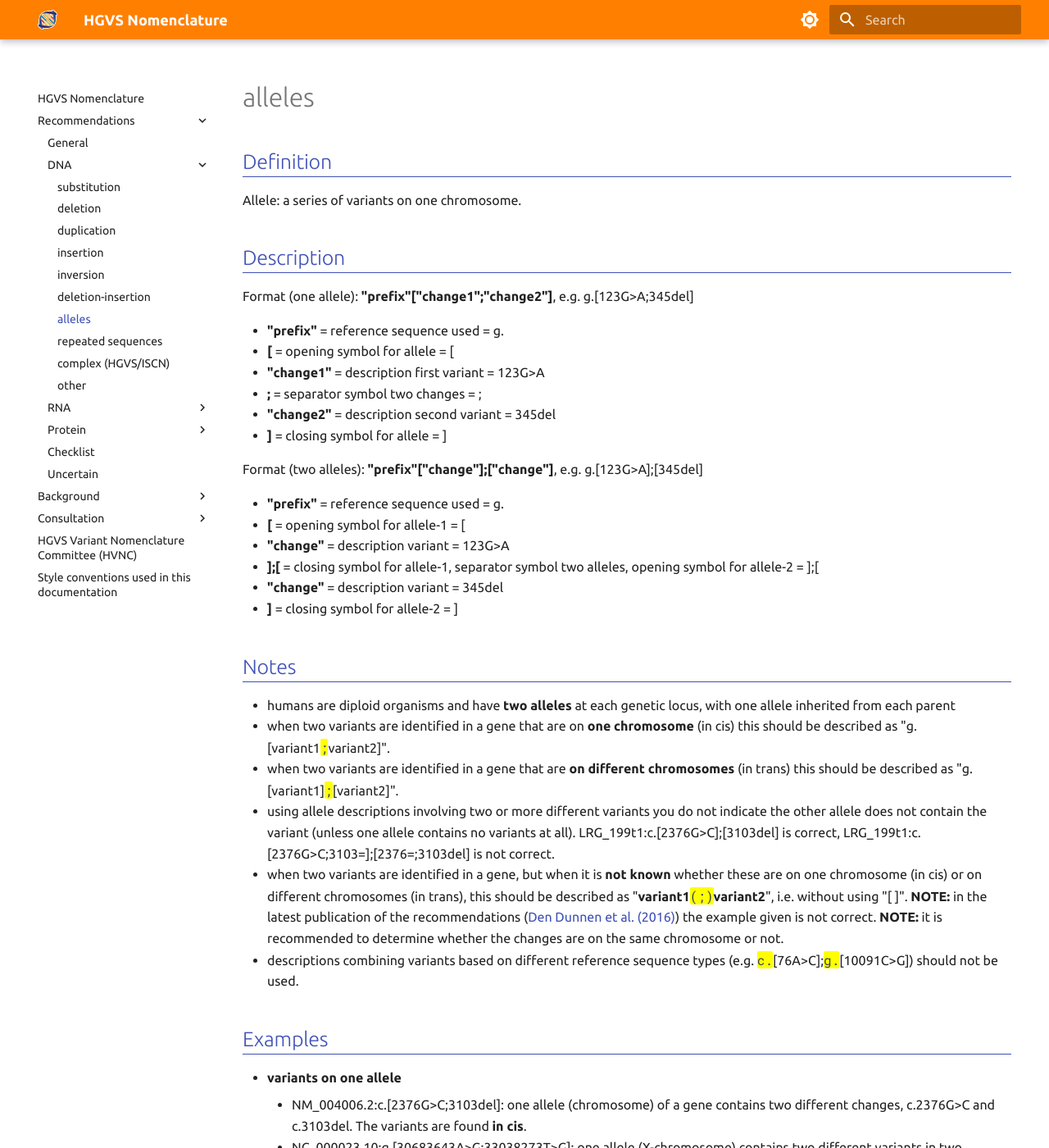
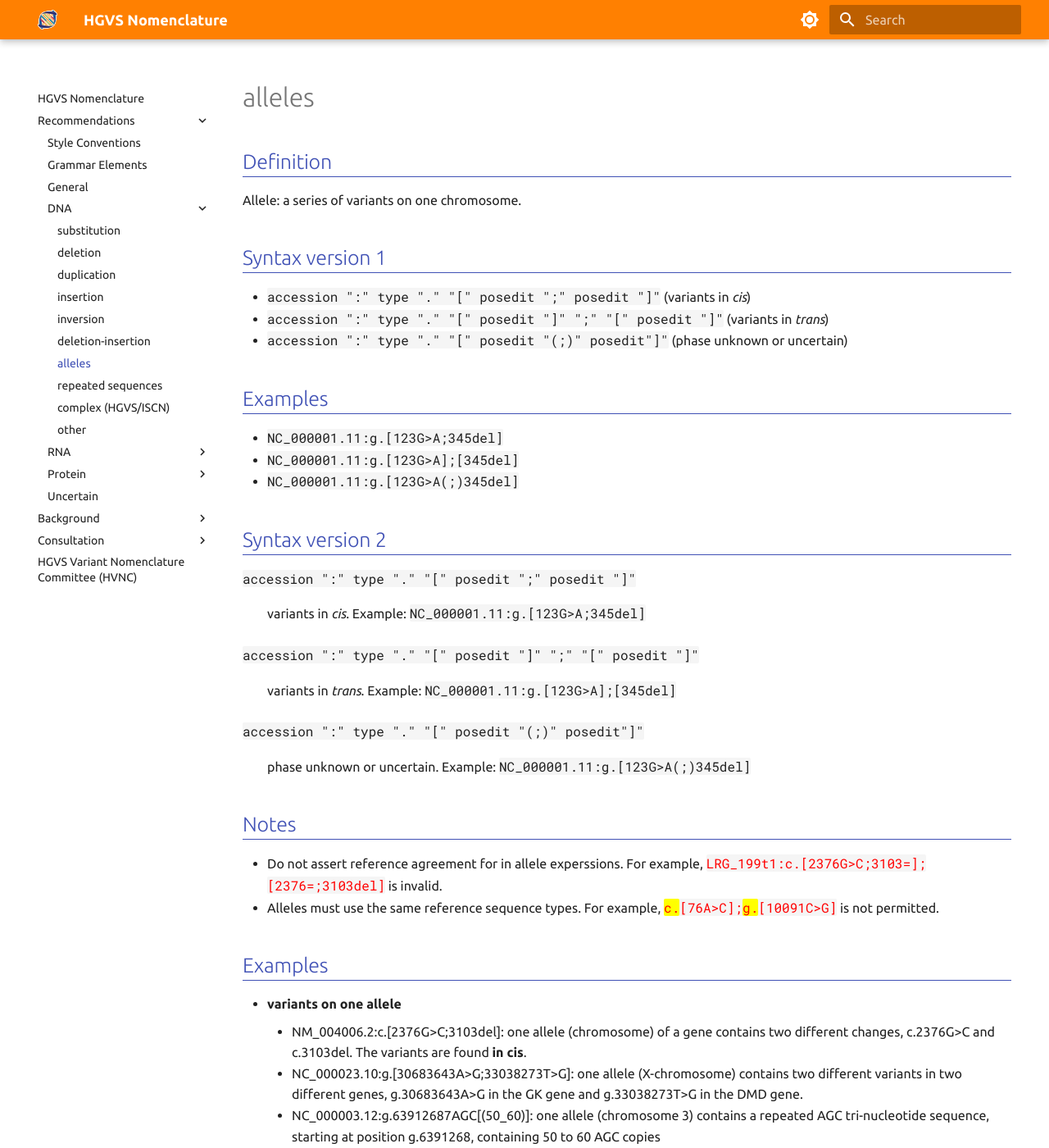
Before and after one commit to HGVSnomenclature/hgvs-nomenclature, an MkDocs documentation site: the page built from docs/recommendations/DNA/alleles.md, in a window 1280 px wide and 1400 px high. Shown: the whole window at 82% size. Built offline with MkDocs 1.6.1 and Material for MkDocs 9.7.7, drawn with Linux system fonts in a browser that asks for light colours.

Commit message:
started updating DNA allele with new styles

```diff
--- a/docs/recommendations/DNA/alleles.md
+++ b/docs/recommendations/DNA/alleles.md
@@ -5,37 +5,41 @@
 
 Allele: a series of variants on one chromosome.
 
-## Description
 
-Format (one allele):   **"prefix"["change1";"change2"]**,  e.g. g.[123G>A;345del]
+## Syntax version 1
 
-* **"prefix"**  =  reference sequence used  =  g.
-* **[**  =  opening symbol for allele  =  [
-* **"change1"**  =  description first variant  =  123G>A
-* **;**  =  separator symbol two changes  =  ;
-* **"change2"**  =  description second variant  =  345del
-* **]**  =  closing symbol for allele  =  ]
+- `accession ":" type "." "[" posedit ";" posedit "]"` (variants in *cis*)
+- `accession ":" type "." "[" posedit "]" ";" "[" posedit "]"` (variants in *trans*)
+- `accession ":" type "." "[" posedit "(;)" posedit"]"` (phase unknown or uncertain)
 
-Format (two alleles):   **"prefix"["change"];["change"]**,  e.g. g.[123G>A];[345del]
+## Examples
 
-* **"prefix"**  =  reference sequence used  =  g.
-* **[**  =  opening symbol for allele-1  =  [
-* **"change"**  =  description variant  =  123G>A
-* **];[**  =  closing symbol for allele-1, separator symbol two alleles, opening symbol for allele-2  =  ];[
-* **"change"**  =  description variant  =  345del
-* **]**  =  closing symbol for allele-2  =  ]
+- `NC_000001.11:g.[123G>A;345del]`
+- `NC_000001.11:g.[123G>A];[345del]`
+- `NC_000001.11:g.[123G>A(;)345del]`
+
+
+## Syntax version 2
+
+`accession ":" type "." "[" posedit ";" posedit "]"`
+
+: variants in *cis*. Example: `NC_000001.11:g.[123G>A;345del]`
+
+`accession ":" type "." "[" posedit "]" ";" "[" posedit "]"`
+
+: variants in *trans*. Example: `NC_000001.11:g.[123G>A];[345del]`
+
+`accession ":" type "." "[" posedit "(;)" posedit"]"`
+
+: phase unknown or uncertain. Example: `NC_000001.11:g.[123G>A(;)345del]`
 
 
 ## Notes
 
-* humans are diploid organisms and have **two alleles** at each genetic locus, with one allele inherited from each parent
-* when two variants are identified in a gene that are on **one chromosome** (in cis) this should be described as "g.[variant1<code class="spot1">;</code>variant2]".
-* when two variants are identified in a gene that are **on different chromosomes** (in trans) this should be described as "g.[variant1]<code class="spot1">;</code>[variant2]".
-* using allele descriptions involving two or more different variants you do not indicate the other allele does not contain the variant (unless one allele contains no variants at all). LRG\_199t1:c.[2376G>C];[3103del] is correct, LRG\_199t1:c.[2376G>C;3103=];[2376=;3103del] is not correct.
-* when two variants are identified in a gene, but when it is **not known** whether these are on one chromosome (in cis) or on different chromosomes (in trans), this should be described as "**variant1<code class="spot1">(;)</code>variant2**", i.e. without using "[ ]".
-**NOTE:** in the latest publication of the recommendations ([Den Dunnen et al. (2016)](http://onlinelibrary.wiley.com/doi/10.1002/humu.22981/pdf)) the example given is not correct.
-**NOTE:** it is recommended to determine whether the changes are on the same chromosome or not.
-* descriptions combining variants based on different reference sequence types (e.g. <code class="spot1">c.</code>[76A>C];<code class="spot1">g.</code>[10091C>G]) should not be used.
+* Do not assert reference agreement for in allele experssions. For example,
+  <code class="invalid">LRG_199t1:c.[2376G>C;3103=];[2376=;3103del]</code> is invalid.
+* Alleles must use the same reference sequence types. For example, <code class="invalid"><code
+  class="spot1">c.</code>`[76A>C];`<code class="spot1">g.</code>`[10091C>G]`</code> is not permitted.
 
 ## Examples
 
--- a/docs/stylesheets/extra.css
+++ b/docs/stylesheets/extra.css
@@ -2,6 +2,14 @@
     --md-primary-fg-color: #FF8001;
     --md-primary-fg-color--light: #FF9910;
     --md-primary-fg-color--dark: #DD7000;
+}
+
+/*
+=== classes
+*/
+
+.md-typeset .note {
+    font-size: inherit;
 }
 
 figure {
@@ -23,35 +31,57 @@ label.md-nav__title {
     display: none
 }
 
-.admonition-title {
-    font-size: 0.8rem;
+table,
+tr,
+td,
+th {
+    border: thin solid #ccc;
+    border-collapse: collapse;
+    vertical-align: middle;
+    text-align: center;
 }
 
-.admonition>p {
-    font-size: 0.8rem;
+table .hl {
+    background: #eeeeee;
 }
 
+table.gc {
+    width: 100%;
+}
+
+table.gc tr,
+table.gc td {
+    padding: 5px;
+}
 
 th {
     font-weight: bold;
 }
 
-md-typeset ol li,
+
+
+
+.md-typeset ol li,
 .md-typeset ul li {
     margin-bottom: 0px;
 }
 
 .md-typeset code {
-    /* background-color: inherit; */
     font-size: inherit;
-    padding: 0;
-    font-weight: 500;
-    /* word-break: keep-all; */
-    /* color: var(--md-primary-fg-color) */
+    color: inherit;
+    padding: 0px;
+}
+
+.md-typeset code.invalid {
+    color: red !important;
+    /* text-decoration: line-through; */
 }
 
 
-/* .rst-* rules modify styling of RTD version selector */
+
+/*
+=== .rst-* rules modify styling of RTD version selector
+*/
 
 .rst-versions {
     background: #191d30 !important;
@@ -66,6 +96,7 @@ md-typeset ol li,
 .rst-versions.rst-badge {
     left: 20px !important;
 }
+
 
 
 code.del {
@@ -85,29 +116,5 @@ code.spot2 {
 }
 
 code.spot3 {
-    color: #ff00ff;
+    background-color: #ff00ff;
 }
-
-table, tr, td, th {
-    border: thin solid #ccc;
-    border-collapse: collapse;
-    vertical-align: middle;
-    text-align: center;
-}
-
-table .hl {
-    background: #eeeeee;
-}
-
-table.gc {
-    width: 100%;
-}
-
-table.gc tr, table.gc td {
-    padding: 5px;
-}
-
-/* make lists within annotations same font size as surrounding text  */
-.md-typeset .admonition {
-    font-size: inherit;
-}
```
Also changed, not shown: docs/recommendations/grammar.md (added, +44 -0 lines), docs/recommendations/style.md (renamed from docs/style.md, +1 -7 lines), docs/recommendations/.pages, docs/recommendations/style-examples.csv (renamed from docs/style-examples.csv).
